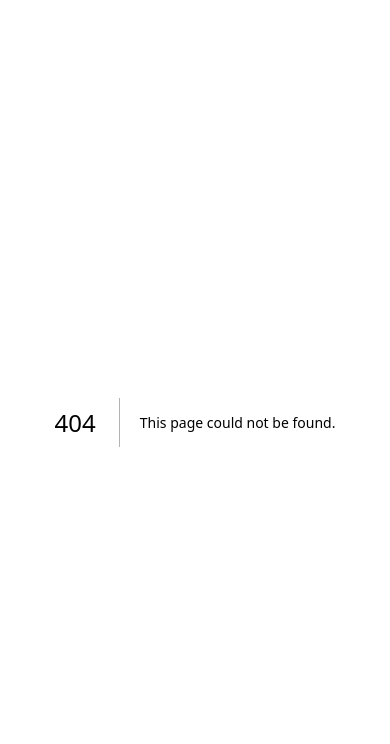
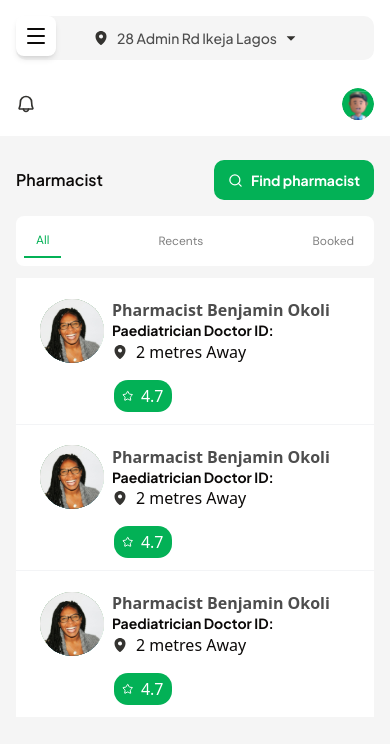
Before and after one commit to Marvyeddy/veriscript, a Next.js app: page /dashboard/pharmacy in a window 390 px wide. Before the commit this address had no page. Shown: the top 744 px of the page. Built offline with nearby package versions, Linux system fonts and the light colour scheme.

Commit message:
pharmacy dashboard and also working on mobile for dotor

```diff
--- a/app/dashboard/layout.tsx
+++ b/app/dashboard/layout.tsx
@@ -12,6 +12,11 @@ import Ring from "@/public/assets/Bell.svg";
 const DashboardLayout = ({ children }: { children: ReactNode }) => {
   const [isSidebarOpen, setIsSidebarOpen] = useState(false);
 
+  const handleNavigate = () => {
+    if (window.innerWidth < 1024) {
+      setIsSidebarOpen(false);
+    }
+  };
   return (
     <div className="flex min-h-screen">
       {/* Mobile Menu Button */}
@@ -38,7 +43,7 @@ const DashboardLayout = ({ children }: { children: ReactNode }) => {
         lg:translate-x-0 transition-transform duration-300 ease-in-out
       `}
       >
-        <AsideBar />
+        <AsideBar onNavigate={handleNavigate} />
       </div>
 
       {/* Main Content Area */}
--- a/app/dashboard/page.tsx
+++ b/app/dashboard/page.tsx
@@ -58,7 +58,7 @@ const Dashboard = () => {
 
       {/* Table Section */}
       <div>
-        <div className="flex flex-col sm:flex-row sm:items-center justify-between gap-3 sm:gap-0 mb-4 sm:mb-3">
+        <div className="flex w-full flex-col sm:flex-row sm:items-center justify-between gap-3 sm:gap-0 mb-4 sm:mb-3">
           <h1 className="text-lg sm:text-xl lg:text-[20px] font-jakarta font-semibold text-[#4D4D4D]">
             Recent Activity
           </h1>
--- /dev/null
+++ b/app/dashboard/pharmacy/page.tsx
@@ -0,0 +1,122 @@
+"use client";
+import { Star } from "lucide-react";
+import Image from "next/image";
+import { useState } from "react";
+import TabBar from "@/components/common/TabBar";
+import { Search } from "lucide-react";
+import Button from "@/components/ui/Button";
+import Map from "@/public/assets/MapPin.svg";
+import pharmacist_hero from "@/public/assets/pharmacy.svg";
+export default function Pharmacy() {
+  const [activeTab, setActiveTab] = useState<string>("All");
+
+  // doctor data state so we can update bookings
+  const [pharmacist, setPharmacist] = useState([
+    {
+      id: 1,
+      image: pharmacist_hero,
+      name: "Pharmacist Benjamin Okoli",
+      type: "Paediatrician",
+      doctorId: "00113456",
+
+      rating: 4.7,
+      distance: "2 metres Away",
+      isBooked: false,
+    },
+    {
+      id: 2,
+      image: pharmacist_hero,
+      name: "Pharmacist Benjamin Okoli",
+      type: "Paediatrician",
+      doctorId: "00113456",
+
+      rating: 4.7,
+      distance: "2 metres Away",
+      isBooked: false,
+    },
+    {
+      id: 3,
+      image: pharmacist_hero,
+      name: "Pharmacist Benjamin Okoli",
+      type: "Paediatrician",
+      doctorId: "00113456",
+
+      rating: 4.7,
+      distance: "2 metres Away",
+      isBooked: false,
+    },
+  ]);
+
+  // handle booking (toggle booked state)
+  const handleBookPharmacist = (id: number) => {
+    setPharmacist((prev) =>
+      prev.map((pharmacy) =>
+        pharmacy.id === id
+          ? { ...pharmacy, isBooked: !pharmacy.isBooked }
+          : pharmacy
+      )
+    );
+  };
+
+  // filter pharmacist based on tab
+  const filteredPharmacist =
+    activeTab === "All"
+      ? pharmacist
+      : activeTab === "Booked"
+      ? pharmacist.filter((pharmacy) => pharmacy.isBooked)
+      : pharmacist.filter((pharmacy) => !pharmacy.isBooked); // "Recents" shows unbooked
+
+  return (
+    <div className=" px-4 sm:px-6 lg:px-[32px] py-4 sm:py-6 lg:py-[31px]">
+      <div className="w-full flex justify-between items-center py-[8px] ">
+        <h1 className="font-jakarta font-semibold leading-snug ">Pharmacist</h1>
+        <Button
+          variants="default"
+          className="w-fit flex items-center justify-between gap-2"
+        >
+          <Search size={15} />
+          <h2 className="font-bold text-sm font-jakarta">Find pharmacist</h2>
+        </Button>
+      </div>
+      {/* tabar */}
+      <TabBar activeTab={activeTab} setActiveTab={setActiveTab} />
+      {filteredPharmacist.map((item) => (
+        <div
+          key={item.id}
+          onClick={() => handleBookPharmacist(item.id)}
+          className=" relative w-full flex md:flex-row flex-col items-center  justify-start  md:justify-between border-b border-gray-100 last:border-none pb-3 bg-white px-4 py-5 md:py-2 gap-4 md:gap-0"
+        >
+          <div className="flex  md:flex-1 items-center lg:gap-7 lg:w-1/2 w-full gap-2 px-2 ">
+            <div>
+              <Image
+                src={item.image}
+                alt="pharmacist"
+                width={64}
+                height={64}
+                className="object-contain"
+              />
+            </div>
+            <div className="flex flex-col lg:gap-2.5 gap-0">
+              <h1 className="font-semibold text-[#4D4D4D]">{item.name}</h1>
+
+              <h2 className="font-bold text-sm font-jakarta leading-tight">
+                Paediatrician Doctor ID:{" "}
+                <span className="font-medium text-[#808080]"></span>
+              </h2>
+
+              <div className="flex items-center gap-2">
+                <Image src={Map} alt="map" width={16} height={16} />
+                <span>{item.distance}</span>
+              </div>
+            </div>
+          </div>
+          <div className=" w-1/2 md:w-fit flex items-center ">
+            <div className="text-white py-1 px-2 rounded-xl bg-[#03B156] w-[58px] flex items-center  gap-2 ">
+              <Star size={14} /> {item.rating}
+            </div>
+          </div>
+        </div>
+      ))}
+    </div>
+  );
+}
--- a/app/page.tsx
+++ b/app/page.tsx
@@ -1,10 +1,11 @@
 import Hero from "@/components/home/Hero";
 import React from "react";
-
+import Hero2 from "@/components/home/Hero2";
 const Home = () => {
   return (
     <div className="min-h-screen w-full">
       <Hero />
+      <Hero2 />
     </div>
   );
 };
--- a/components/common/AsideBar.tsx
+++ b/components/common/AsideBar.tsx
@@ -22,6 +22,9 @@ type NavlinkProps = {
   img: LucideIcon;
 };
 
+interface AsideBarProps {
+  onNavigate?: () => void;
+}
 const Navlinks: NavlinkProps[] = [
   {
     text: "Dashboard",
@@ -34,8 +37,8 @@ const Navlinks: NavlinkProps[] = [
     img: StethoscopeIcon,
   },
   {
-    text: "Patient",
-    href: "/dashboard/patient",
+    text: "Pharmacist",
+    href: "/dashboard/pharmacy",
     img: HeartPlus,
   },
   {
@@ -50,7 +53,7 @@ const Navlinks: NavlinkProps[] = [
   },
 ];
 
-const AsideBar = () => {
+const AsideBar: React.FC<AsideBarProps> = ({ onNavigate }) => {
   const pathname = usePathname();
   const active = `bg-[#03B156] drop-shadow-2xs shadow-[#375DFB14] rounded-[10px] text-white`;
 
@@ -65,6 +68,7 @@ const AsideBar = () => {
             return (
               <Link
                 href={link.href}
+                onClick={onNavigate}
                 key={idx}
                 className={`flex items-center gap-2 py-[10px] px-[24px] ${
                   pathname === link.href ? active : ""
--- a/components/common/Card.tsx
+++ b/components/common/Card.tsx
@@ -9,8 +9,8 @@ import Image from "next/image";
 
 const Card = () => {
   return (
-    <div className="flex items-center gap-4 flex-wrap">
-      <div className="w-[321px] py-[23px] px-[21px] rounded-[12px] flex flex-col gap-[38px] bg-gradient-to-tl from-[#004B24] via-[#00B155] to-[#00B155] relative overflow-hidden">
+    <div className="flex flex-col md:flex-row items-center flex-wrap p-4 ">
+      <div className=" w-full md:w-[321px] py-[23px] px-[21px] rounded-[12px] flex flex-col gap-[38px] bg-gradient-to-tl from-[#004B24] via-[#00B155] to-[#00B155] relative overflow-hidden">
         <div className="flex items-center gap-1">
           <Image src={Wallet} alt="wallet" loading="lazy" />
           <h2 className="font-jarkata text-white">Wallet</h2>
@@ -30,7 +30,7 @@ const Card = () => {
       </div>
 
       {/* patient */}
-      <div className="w-[321px] py-[23px] px-[21px] rounded-[12px] flex flex-col gap-[38px] bg-white">
+      <div className=" w-full md:w-[321px]  py-[23px] px-[21px] rounded-[12px] flex flex-col gap-[38px] bg-white">
         <div className="flex items-center gap-1">
           <Image src={Aid} alt="aid" loading="lazy" />
           <h2 className="font-jarkata text-black font-semibold">Doctors</h2>
@@ -43,7 +43,7 @@ const Card = () => {
       </div>
 
       {/* pharm */}
-      <div className="w-[321px] py-[23px] px-[21px] rounded-[12px] flex flex-col gap-[38px] bg-white">
+      <div className="w-full md:w-[321px] py-[23px] px-[21px] rounded-[12px] flex flex-col gap-[38px] bg-white">
         <div className="flex items-center gap-1">
           <Image src={Pharm} alt="pharm" loading="lazy" />
           <h2 className="font-jarkata text-black font-semibold">Pharmacy</h2>
--- /dev/null
+++ b/components/home/Hero2.tsx
@@ -0,0 +1,5 @@
+export default function Hero2() {
+  return (
+    <h1 className="">Healthcare You Can Trust, One Prescription at a Time</h1>
+  );
+}
```
Also changed, not shown: public/assets/pharmacy.svg (added).
